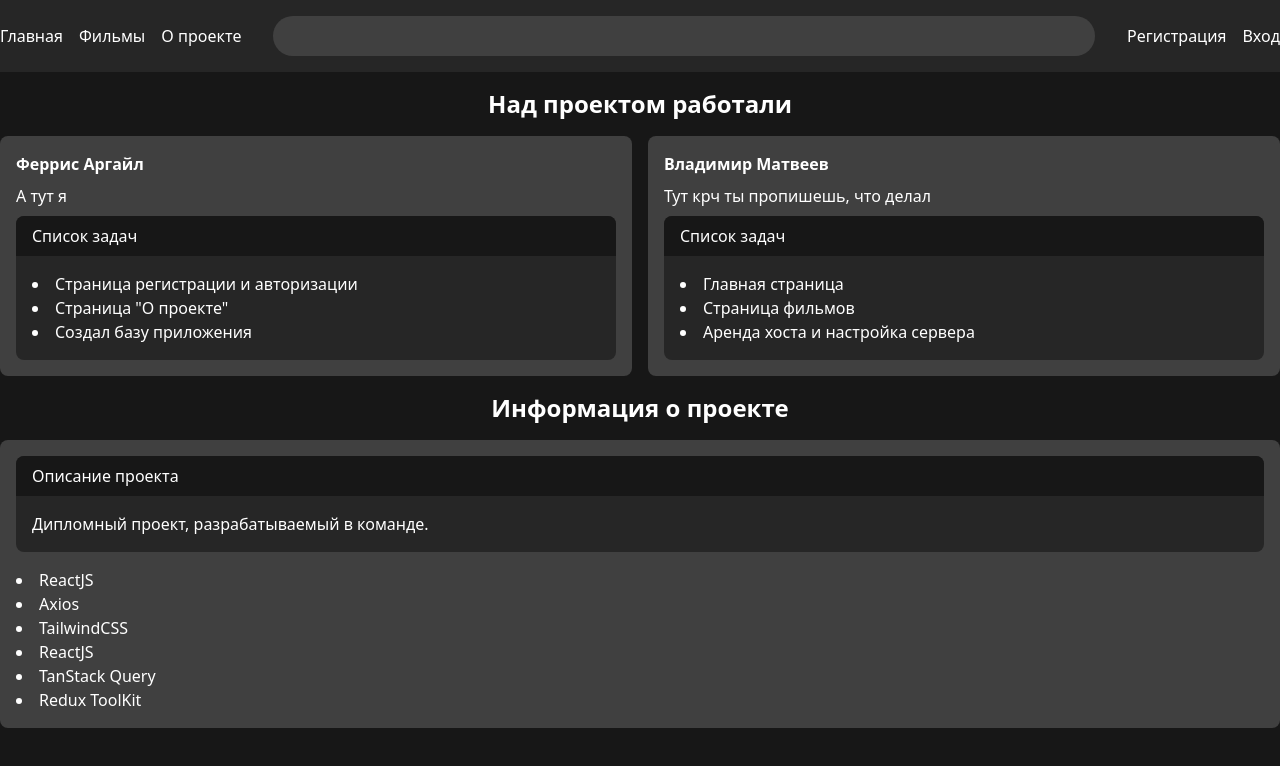
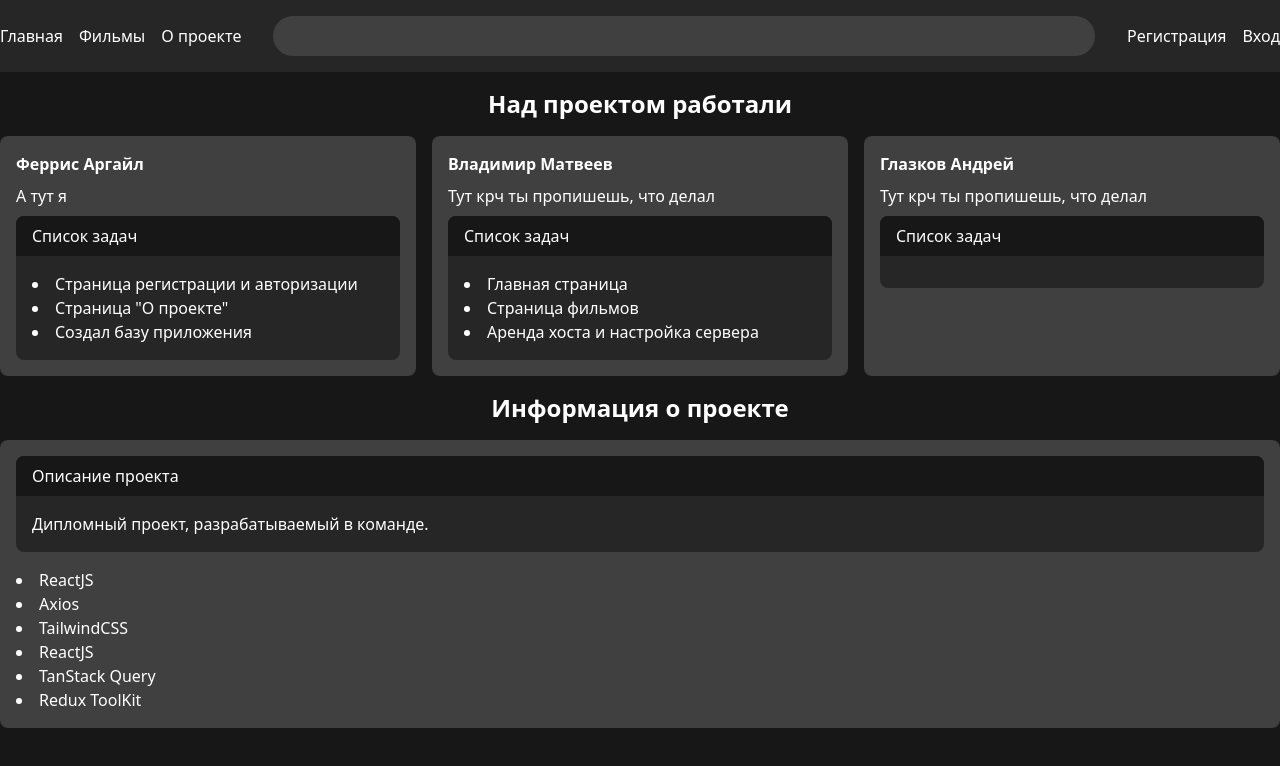
Before and after one commit to nesa402610/group__kinopoisk, a React (Create React App) app: page /about in a window 1280 px wide. Shown: the top 766 px of the page. Built offline with nearby package versions, Linux system fonts and the light colour scheme.

Commit message:
start dev

```diff
--- a/src/pages/about/aboutPage.jsx
+++ b/src/pages/about/aboutPage.jsx
@@ -12,6 +12,11 @@ export function AboutPage() {
       name: 'Владимир Матвеев',
       info: 'Тут крч ты пропишешь, что делал',
       checkList: ['Главная страница', 'Страница фильмов', 'Аренда хоста и настройка сервера'], // а это по пунктам, что делал
+    },
+    {
+      name: 'Глазков Андрей',
+      info: 'Тут крч ты пропишешь, что делал',
+      checkList: [], // а это по пунктам, что делал
     },
   ]
   return (
--- a/src/pages/router.jsx
+++ b/src/pages/router.jsx
@@ -6,7 +6,7 @@ import { SingIn } from './singIn'
 import { SingUp } from './singUp'
 import { AboutPage } from './about/aboutPage'
 import { ProfilePage } from './profile/profilePage'
-import { Homepage } from './homepage/Homepage'
+import { Homepage } from './homepage/homePage'
 
 export const router = createBrowserRouter(
   createRoutesFromElements(
```
Also changed, not shown: 1 other file (tests, documents, lock files or other folders).
